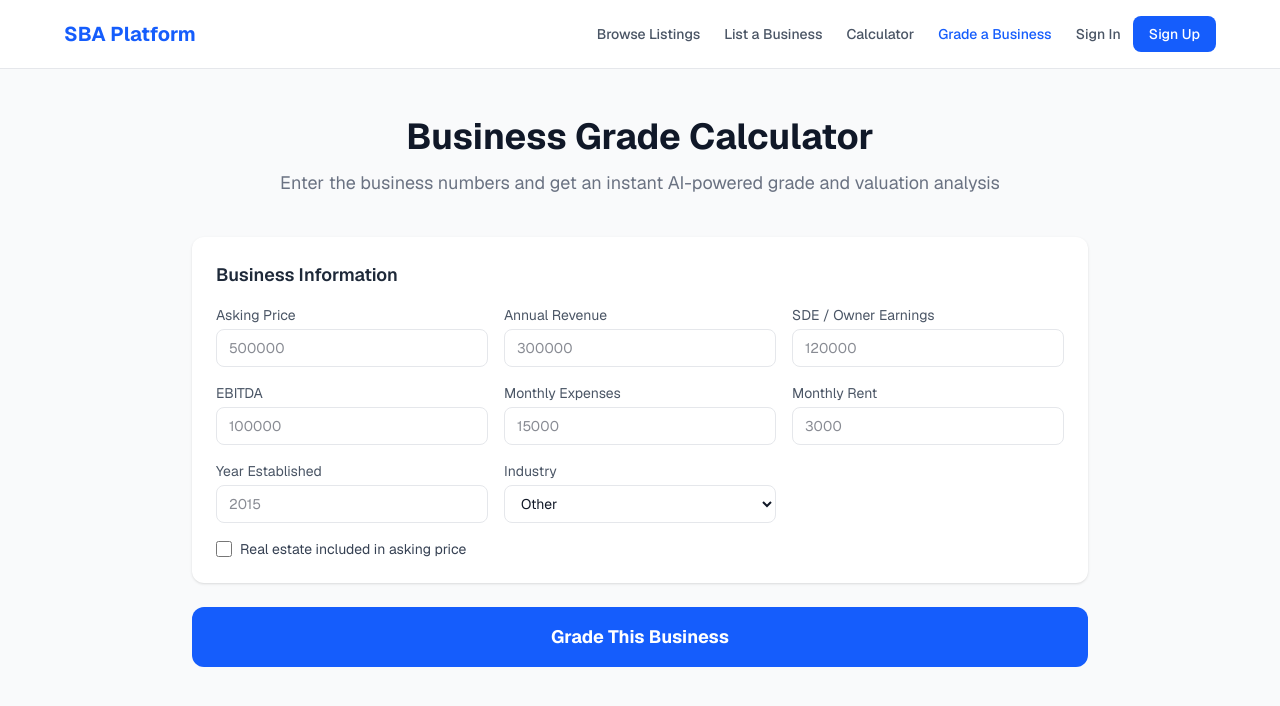
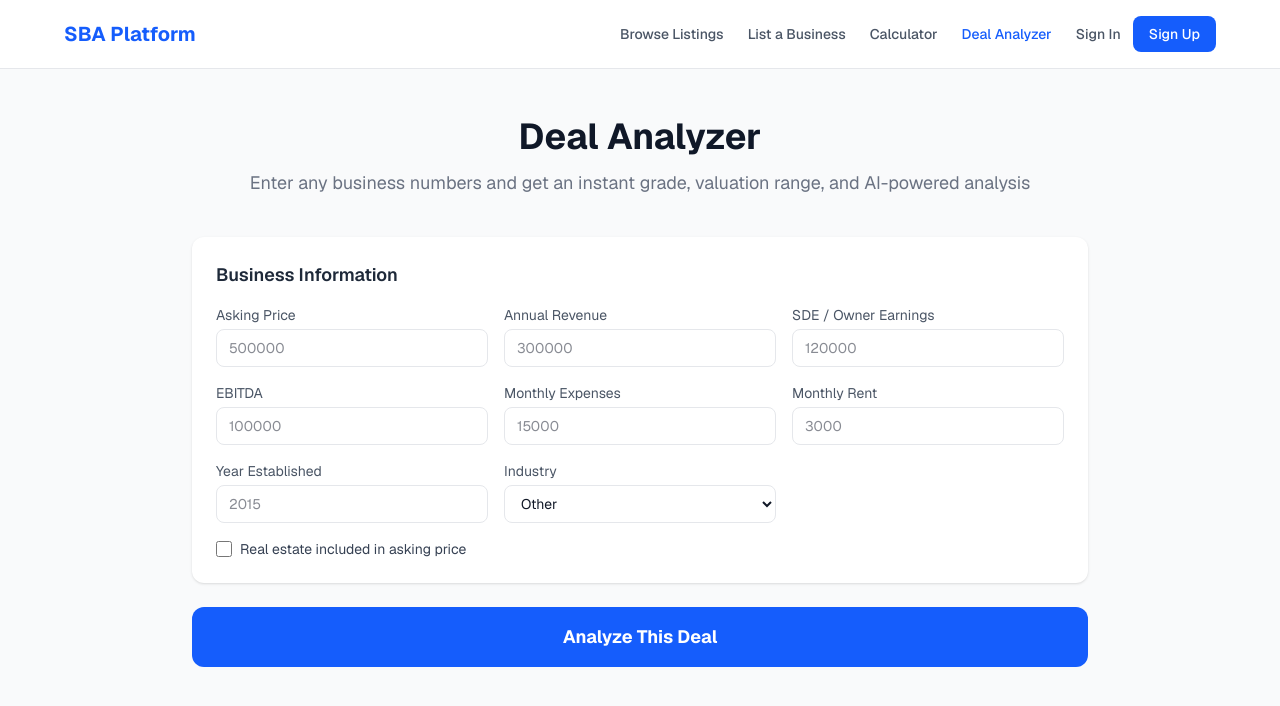
Before and after one commit to qiraamine-stack/sba-platform, a Next.js app: page /grade in a window 1280 px wide. Shown: the top 706 px of the page. Built offline with nearby package versions, Linux system fonts and the light colour scheme.

Commit message:
Rename to Deal Analyzer

```diff
--- a/app/grade/page.tsx
+++ b/app/grade/page.tsx
@@ -103,8 +103,8 @@ export default function GradePage() {
     <main className="min-h-screen bg-gray-50 py-12 px-4">
       <div className="max-w-4xl mx-auto">
         <div className="text-center mb-10">
-          <h1 className="text-4xl font-bold text-gray-900 mb-3">Business Grade Calculator</h1>
-          <p className="text-gray-500 text-lg">Enter the business numbers and get an instant AI-powered grade and valuation analysis</p>
+          <h1 className="text-4xl font-bold text-gray-900 mb-3">Deal Analyzer</h1>
+          <p className="text-gray-500 text-lg">Enter any business numbers and get an instant grade, valuation range, and AI-powered analysis</p>
         </div>
 
         <div className="bg-white rounded-xl shadow p-6 mb-6">
@@ -144,7 +144,7 @@ export default function GradePage() {
 
         <button onClick={grade} disabled={loading}
           className="w-full bg-blue-600 hover:bg-blue-700 text-white font-bold py-4 rounded-xl transition text-lg mb-8">
-          {loading ? "Analyzing Business..." : "Grade This Business"}
+          {loading ? "Analyzing Deal..." : "Analyze This Deal"}
         </button>
 
         {result && (
--- a/components/Navbar.tsx
+++ b/components/Navbar.tsx
@@ -25,7 +25,7 @@ export default function Navbar() {
     { href: "/listings", label: "Browse Listings" },
     { href: "/listings/new", label: "List a Business" },
     { href: "/calculator", label: "Calculator" },
-    { href: "/grade", label: "Grade a Business" },
+    { href: "/grade", label: "Deal Analyzer" },
   ];
 
   return (
```
